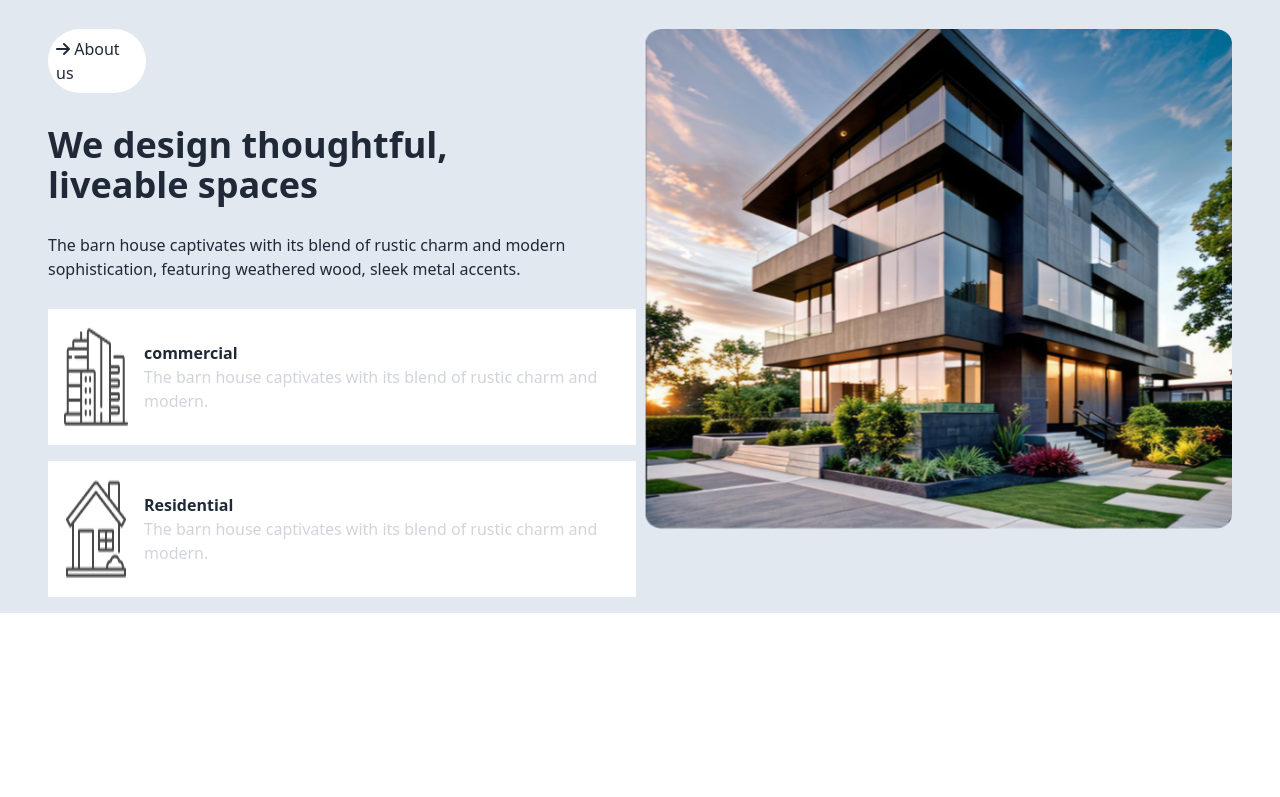
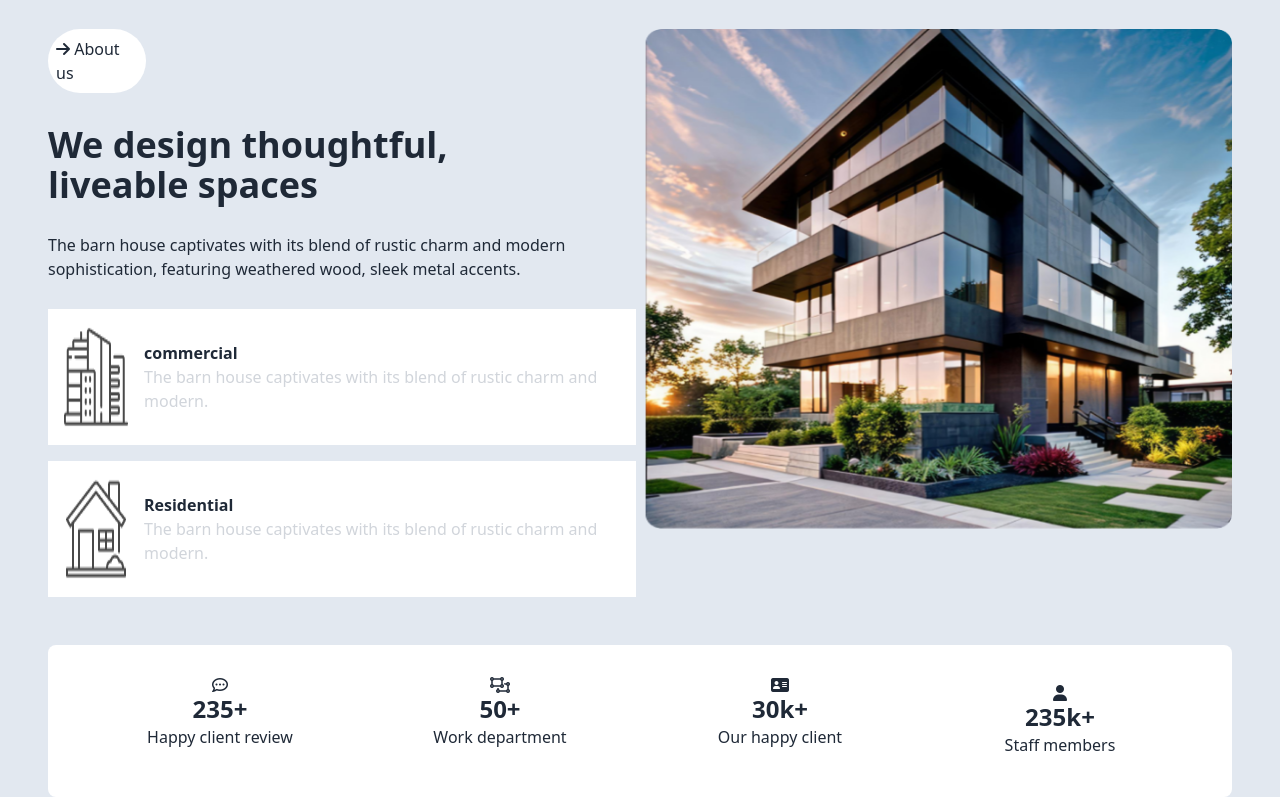
Before and after one commit to mahbub200/house-design-tailwind, a plain HTML site: page index.html in a window 1280 px wide. Shown: the part 868-1665 px from the top of the page. Before the commit the page ends 1481 px from the top, so only its background shows below. Drawn offline with nearby package versions, Linux system fonts and the light colour scheme.

Commit message:
client-summary part done

```diff
--- a/index.html
+++ b/index.html
@@ -159,7 +159,33 @@
                 </div>
             </div>
             </div>
+            <!-- client summary  -->
+        <div>
+            <div class="grid grid-cols-1 lg:grid-cols-4 mx-4 lg:mx-12 bg-white rounded-lg p-8 mt-4 lg:mt-8">
+                <div class="flex flex-col items-center justify-center mb-4">
+                    <i class='far fa-comment-dots'></i>
+                    <h2 class="text-2xl font-bold">235+</h2>
+                    <p class="text-base">Happy client review</p>
+                </div>
+                <div class="flex flex-col items-center justify-center mb-4">
+                    <i class="fa fa-object-ungroup"></i>
+                    <h2 class="text-2xl font-bold">50+</h2>
+                    <p class="text-base">Work department</p>
+                </div>
+                <div class="flex flex-col items-center justify-center mb-4">
+                    <i class="fa fa-address-card"></i>
+                    <h2 class="text-2xl font-bold">30k+</h2>
+                    <p class="text-base ">Our happy client</p>
+                </div>
+                <div class="flex flex-col items-center justify-center">
+                    <i class="fa fa-user"></i>
+                    <h2 class="text-2xl font-bold">235k+</h2>
+                    <p class="text-base">Staff members</p>
+                </div>
+            </div>
+                    </div>
         </section>
+
      </main>
 
   </body>
```
